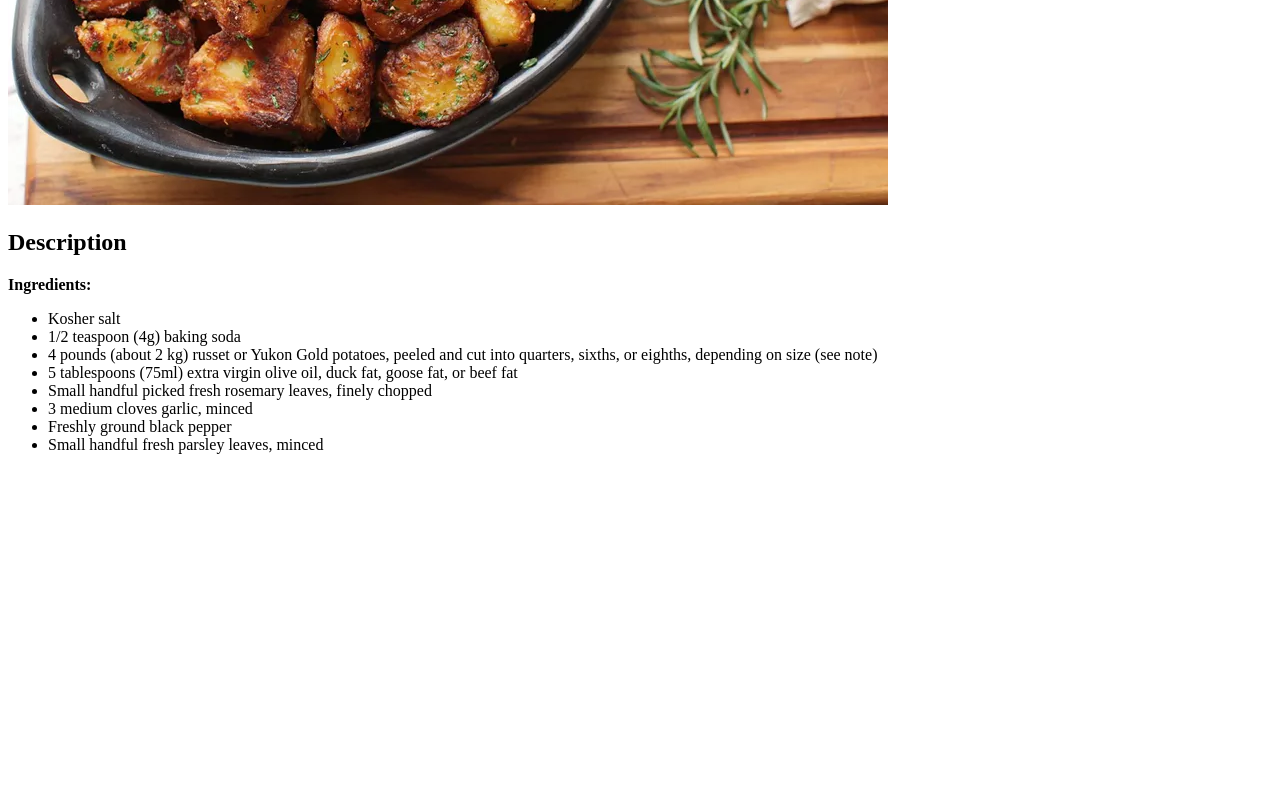
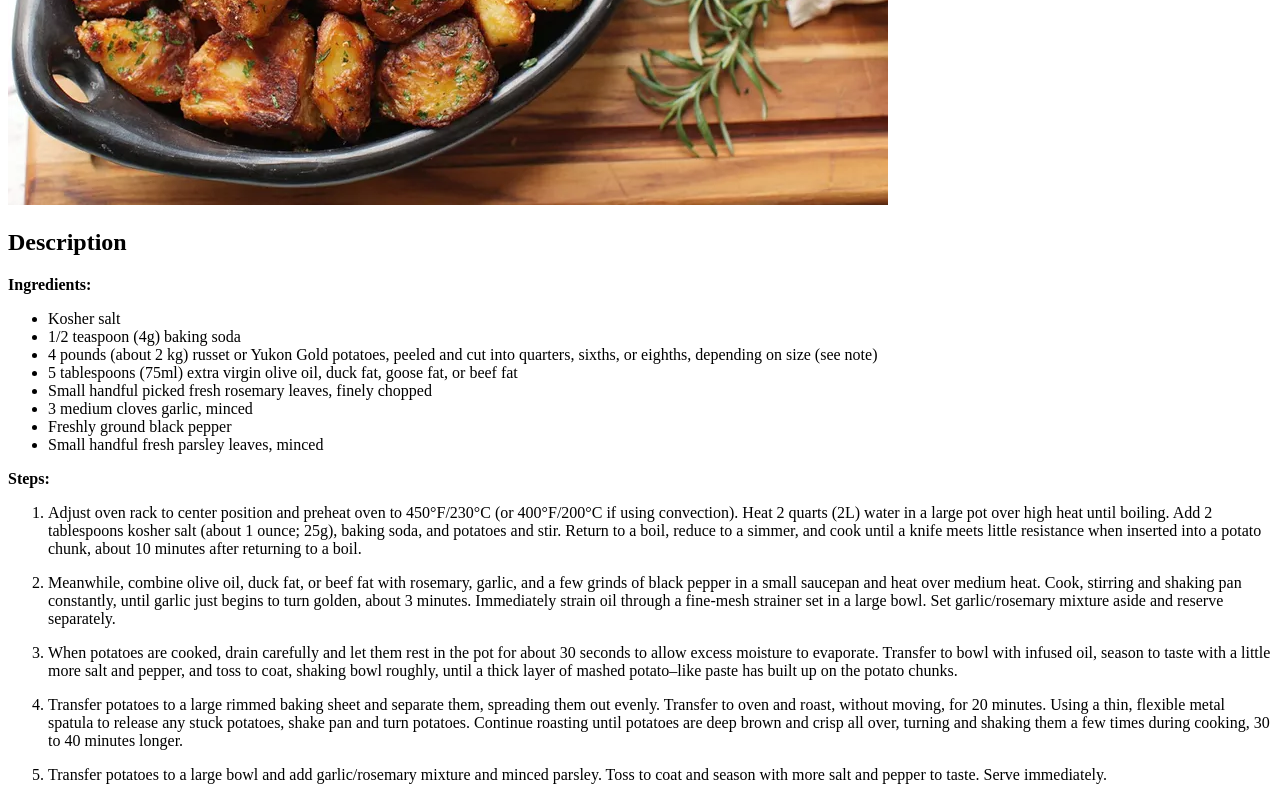
Before and after one commit to sckowalski/odin-recipes, a plain HTML site: page recipes/potatoes.html in a window 1280 px wide. Shown: the part 535-1335 px from the top of the page. Before the commit the page ends 1005 px from the top, so only its background shows below. Drawn offline with Linux system fonts and the light colour scheme.

Commit message:
added the Steps

```diff
--- a/recipes/potatoes.html
+++ b/recipes/potatoes.html
@@ -22,5 +22,18 @@
             <li>Freshly ground black pepper</li>
             <li>Small handful fresh parsley leaves, minced</li>
         </ul>
+
+    <strong>Steps:</strong>
+        <ol>
+            <li>Adjust oven rack to center position and preheat oven to 450°F/230°C (or 400°F/200°C if using convection). Heat 2 quarts (2L) water in a large pot over high heat until boiling. Add 2 tablespoons kosher salt (about 1 ounce; 25g), baking soda, and potatoes and stir. Return to a boil, reduce to a simmer, and cook until a knife meets little resistance when inserted into a potato chunk, about 10 minutes after returning to a boil.</li>
+            <p></p>
+            <li>Meanwhile, combine olive oil, duck fat, or beef fat with rosemary, garlic, and a few grinds of black pepper in a small saucepan and heat over medium heat. Cook, stirring and shaking pan constantly, until garlic just begins to turn golden, about 3 minutes. Immediately strain oil through a fine-mesh strainer set in a large bowl. Set garlic/rosemary mixture aside and reserve separately.</li>
+            <p></p>
+            <li>When potatoes are cooked, drain carefully and let them rest in the pot for about 30 seconds to allow excess moisture to evaporate. Transfer to bowl with infused oil, season to taste with a little more salt and pepper, and toss to coat, shaking bowl roughly, until a thick layer of mashed potato–like paste has built up on the potato chunks.</li>
+            <p></p>
+            <li>Transfer potatoes to a large rimmed baking sheet and separate them, spreading them out evenly. Transfer to oven and roast, without moving, for 20 minutes. Using a thin, flexible metal spatula to release any stuck potatoes, shake pan and turn potatoes. Continue roasting until potatoes are deep brown and crisp all over, turning and shaking them a few times during cooking, 30 to 40 minutes longer.</li>
+            <p></p>
+            <li>Transfer potatoes to a large bowl and add garlic/rosemary mixture and minced parsley. Toss to coat and season with more salt and pepper to taste. Serve immediately. </li>
+        </ol>
 </body>
 </html>
```
